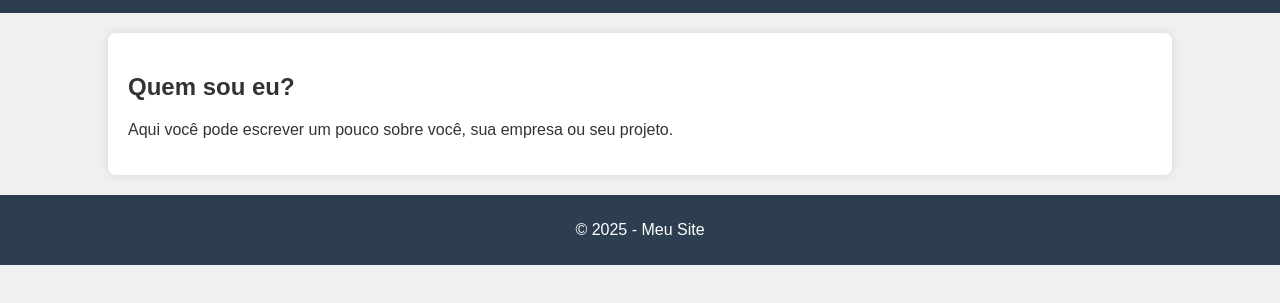
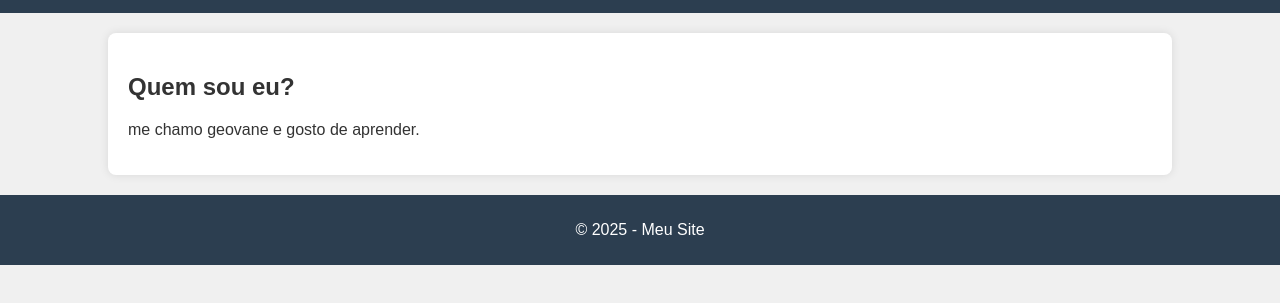
Before and after one commit to geovane7777/aventurageo, a plain HTML site: page sobre.html in a window 1280 px wide. Shown: the part 115-418 px from the top of the page. Drawn offline with Linux system fonts and the light colour scheme.

Commit message:
Update sobre.html

```diff
--- a/sobre.html
+++ b/sobre.html
@@ -17,7 +17,7 @@
 
   <main>
     <h2>Quem sou eu?</h2>
-    <p>Aqui você pode escrever um pouco sobre você, sua empresa ou seu projeto.</p>
+    <p>me chamo geovane e gosto de aprender.</p>
   </main>
 
   <footer>
```
